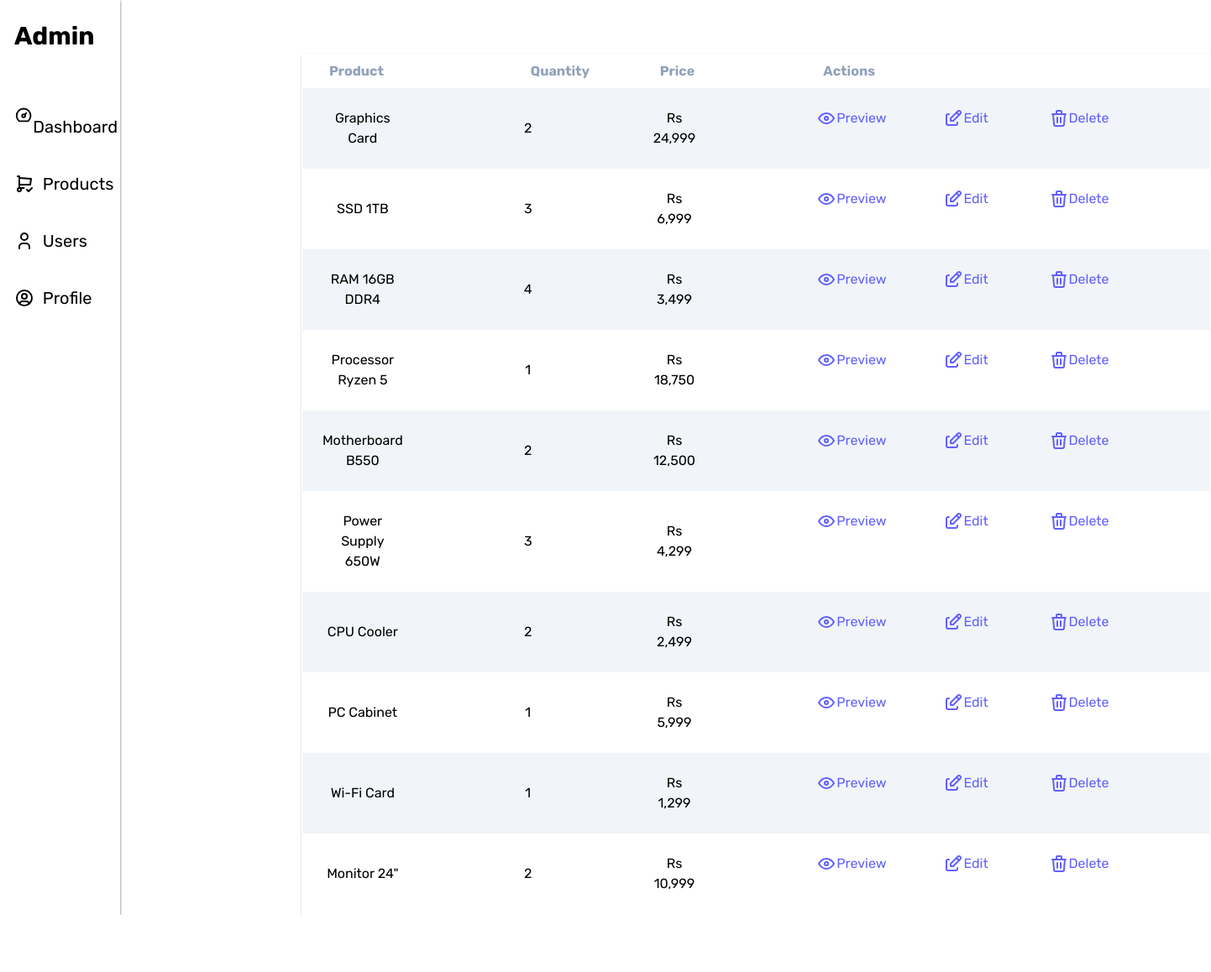
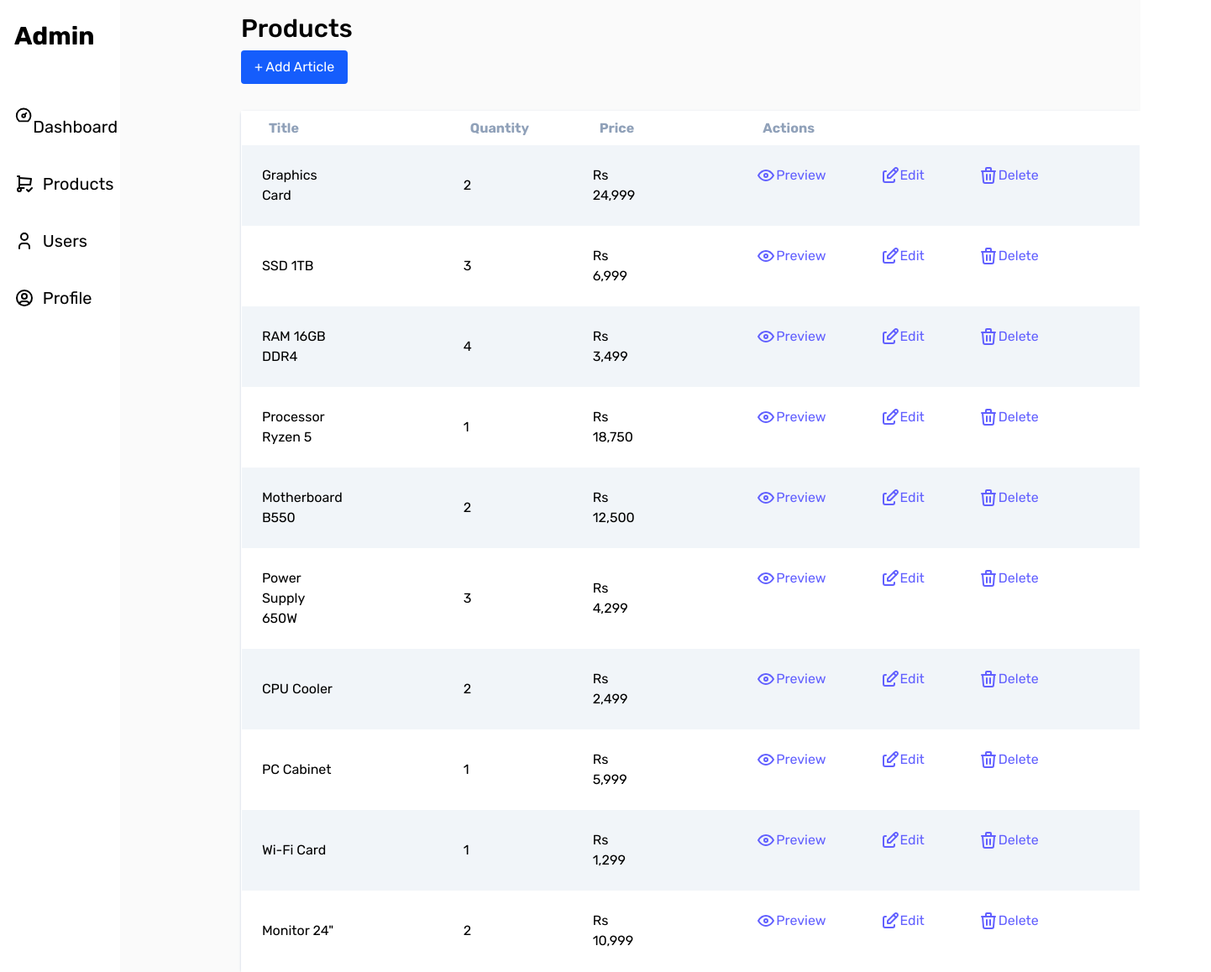
Before and after one commit to Sky28702/admin-panel, a Next.js app: page /products in a window 1280 px wide. Shown: the whole page at 84% size, 1442 px wide, since content can reach past the window. Before the commit the page ends 1090 px from the top, so only its background shows below. Built offline with nearby package versions, Linux system fonts and the light colour scheme.

Commit message:
MORE FIXES STYLE TABLE

```diff
--- a/app/(dashboard)/layout.js
+++ b/app/(dashboard)/layout.js
@@ -51,7 +51,7 @@ const layout = ({ children }) => {
           </div>
         </section>
       </div>
-      <div className="text-center pl-54 pt-16">{children}</div>
+      <div className=" pl-36 pt-4  w-full bg-neutral-50">{children}</div>
     </div>
   );
 };
--- a/app/(dashboard)/products/page.js
+++ b/app/(dashboard)/products/page.js
@@ -6,10 +6,18 @@ import { IconEye } from "@tabler/icons-react";
 
 const Products = () => {
   return (
-    <div className=" justify-center text-left ">
-      <table className="border border-white  [&_th]:px-8 [&_th]:py-2 [&_td]:p-6 [&_td]:pr-30 [&_th]:text-slate-400  [&_td]:text-center  shadow shadow-slate-300 rounded-[2px] ">
+    <section className="">
+      <div className="[&_td]:text-left text-left">
+        <h1 className="text-3xl mb-2 font-medium">Products</h1>
+        <button
+          href="/create"
+          className="mb-8 bg-blue-600 text-white px-4 py-2 rounded-[4px]"
+        >
+          + Add Article
+        </button>
+        <table className=" bg-white border border-white  [&_th]:px-8 [&_th]:py-2 [&_td]:p-6 [&_td]:pr-30 [&_th]:text-slate-400  [&_td]:text-center  shadow shadow-slate-300 rounded-[4px]">
           <tr>
-          <th>Product</th>
+            <th>Title</th>
             <th>Quantity</th>
             <th>Price</th>
             <th>Actions</th>
@@ -20,19 +28,18 @@ const Products = () => {
               <td>Graphics Card</td>
               <td>2</td>
               <td>Rs 24,999</td>
-            <td className="flex flex-row text-indigo-500 gap-8">
+              <td className="flex flex-row text-indigo-500 gap-16">
                 <Link href="/preview" className="flex ">
                   <IconEye stroke={2} />
                   Preview
                 </Link>
-              &nbsp;
+
                 <Link href="/edit" className="flex">
                   <IconEdit stroke={2} />
                   Edit
                 </Link>
-              &nbsp;
+
                 <Link href="/delete" className="flex">
-                &nbsp;
                   <IconTrash stroke={2} />
                   Delete
                 </Link>
@@ -42,19 +49,18 @@ const Products = () => {
               <td>SSD 1TB</td>
               <td>3</td>
               <td>Rs 6,999</td>
-            <td className="flex flex-row text-indigo-500 gap-8">
+              <td className="flex flex-row text-indigo-500 gap-16">
                 <Link href="/preview" className="flex">
                   <IconEye stroke={2} />
                   Preview
                 </Link>
-              &nbsp;
+
                 <Link href="/edit" className="flex">
                   <IconEdit stroke={2} />
                   Edit
                 </Link>
-              &nbsp;
+
                 <Link href="/delete" className="flex">
-                &nbsp;
                   <IconTrash stroke={2} />
                   Delete
                 </Link>
@@ -64,19 +70,18 @@ const Products = () => {
               <td>RAM 16GB DDR4</td>
               <td>4</td>
               <td>Rs 3,499</td>
-            <td className="flex flex-row text-indigo-500 gap-8">
+              <td className="flex flex-row text-indigo-500 gap-16">
                 <Link href="/preview" className="flex">
                   <IconEye stroke={2} />
                   Preview
                 </Link>
-              &nbsp;
+
                 <Link href="/edit" className="flex">
                   <IconEdit stroke={2} />
                   Edit
                 </Link>
-              &nbsp;
+
                 <Link href="/delete" className="flex">
-                &nbsp;
                   <IconTrash stroke={2} />
                   Delete
                 </Link>
@@ -86,19 +91,18 @@ const Products = () => {
               <td>Processor Ryzen 5</td>
               <td>1</td>
               <td>Rs 18,750</td>
-            <td className="flex flex-row text-indigo-500 gap-8">
+              <td className="flex flex-row text-indigo-500 gap-16">
                 <Link href="/preview" className="flex">
                   <IconEye stroke={2} />
                   Preview
                 </Link>
-              &nbsp;
+
                 <Link href="/edit" className="flex">
                   <IconEdit stroke={2} />
                   Edit
                 </Link>
-              &nbsp;
+
                 <Link href="/delete" className="flex">
-                &nbsp;
                   <IconTrash stroke={2} />
                   Delete
                 </Link>
@@ -108,19 +112,18 @@ const Products = () => {
               <td>Motherboard B550</td>
               <td>2</td>
               <td>Rs 12,500</td>
-            <td className="flex flex-row text-indigo-500 gap-8">
+              <td className="flex flex-row text-indigo-500 gap-16">
                 <Link href="/preview" className="flex">
                   <IconEye stroke={2} />
                   Preview
                 </Link>
-              &nbsp;
+
                 <Link href="/edit" className="flex">
                   <IconEdit stroke={2} />
                   Edit
                 </Link>
-              &nbsp;
+
                 <Link href="/delete" className="flex">
-                &nbsp;
                   <IconTrash stroke={2} />
                   Delete
                 </Link>
@@ -130,19 +133,18 @@ const Products = () => {
               <td>Power Supply 650W</td>
               <td>3</td>
               <td>Rs 4,299</td>
-            <td className="flex flex-row text-indigo-500 gap-8">
+              <td className="flex flex-row text-indigo-500 gap-16">
                 <Link href="/preview" className="flex">
                   <IconEye stroke={2} />
                   Preview
                 </Link>
-              &nbsp;
+
                 <Link href="/edit" className="flex">
                   <IconEdit stroke={2} />
                   Edit
                 </Link>
-              &nbsp;
+
                 <Link href="/delete" className="flex">
-                &nbsp;
                   <IconTrash stroke={2} />
                   Delete
                 </Link>
@@ -152,19 +154,18 @@ const Products = () => {
               <td>CPU Cooler</td>
               <td>2</td>
               <td>Rs 2,499</td>
-            <td className="flex flex-row text-indigo-500 gap-8">
+              <td className="flex flex-row text-indigo-500 gap-16">
                 <Link href="/preview" className="flex">
                   <IconEye stroke={2} />
                   Preview
                 </Link>
-              &nbsp;
+
                 <Link href="/edit" className="flex">
                   <IconEdit stroke={2} />
                   Edit
                 </Link>
-              &nbsp;
+
                 <Link href="/delete" className="flex">
-                &nbsp;
                   <IconTrash stroke={2} />
                   Delete
                 </Link>
@@ -174,19 +175,18 @@ const Products = () => {
               <td>PC Cabinet</td>
               <td>1</td>
               <td>Rs 5,999</td>
-            <td className="flex flex-row text-indigo-500 gap-8">
+              <td className="flex flex-row text-indigo-500 gap-16">
                 <Link href="/preview" className="flex">
                   <IconEye stroke={2} />
                   Preview
                 </Link>
-              &nbsp;
+
                 <Link href="/edit" className="flex">
                   <IconEdit stroke={2} />
                   Edit
                 </Link>
-              &nbsp;
+
                 <Link href="/delete" className="flex">
-                &nbsp;
                   <IconTrash stroke={2} />
                   Delete
                 </Link>
@@ -196,19 +196,18 @@ const Products = () => {
               <td>Wi-Fi Card</td>
               <td>1</td>
               <td>Rs 1,299</td>
-            <td className="flex flex-row text-indigo-500 gap-8">
+              <td className="flex flex-row text-indigo-500 gap-16">
                 <Link href="/preview" className="flex">
                   <IconEye stroke={2} />
                   Preview
                 </Link>
-              &nbsp;
+
                 <Link href="/edit" className="flex">
                   <IconEdit stroke={2} />
                   Edit
                 </Link>
-              &nbsp;
+
                 <Link href="/delete" className="flex">
-                &nbsp;
                   <IconTrash stroke={2} />
                   Delete
                 </Link>
@@ -218,19 +217,18 @@ const Products = () => {
               <td>Monitor 24"</td>
               <td>2</td>
               <td>Rs 10,999</td>
-            <td className="flex flex-row text-indigo-500 gap-8">
+              <td className="flex flex-row text-indigo-500 gap-16">
                 <Link href="/preview" className="flex">
                   <IconEye stroke={2} />
                   Preview
                 </Link>
-              &nbsp;
+
                 <Link href="/edit" className="flex">
                   <IconEdit stroke={2} />
                   Edit
                 </Link>
-              &nbsp;
+
                 <Link href="/delete" className="flex">
-                &nbsp;
                   <IconTrash stroke={2} />
                   Delete
                 </Link>
@@ -239,6 +237,7 @@ const Products = () => {
           </tbody>
         </table>
       </div>
+    </section>
   );
 };
 
```
Also changed, not shown: app/(dashboard)/products/create/page.js (added), app/(dashboard)/products/view/page.js (added), app/(dashboard)/profile/page.js (added). Lines whose indentation alone changed are shown as unchanged.
